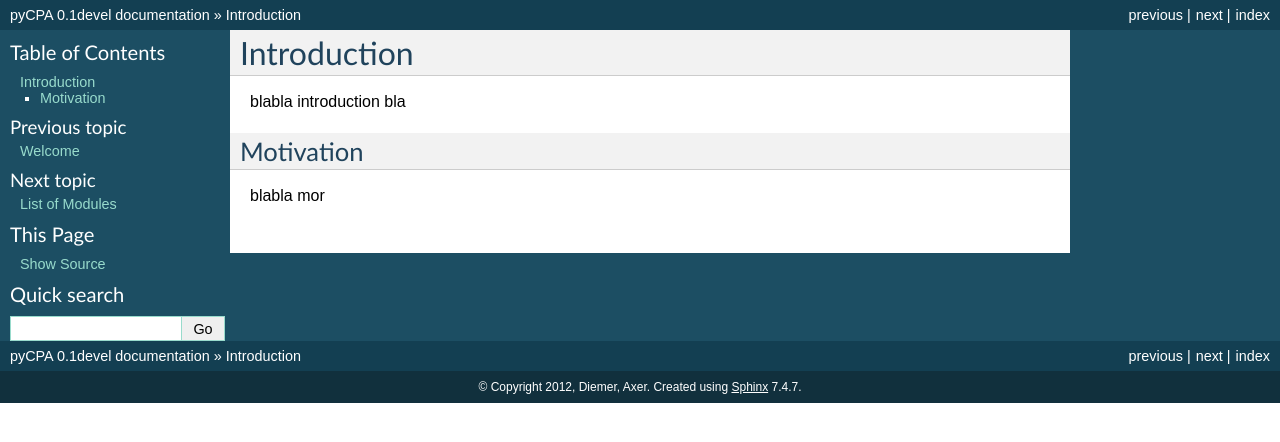
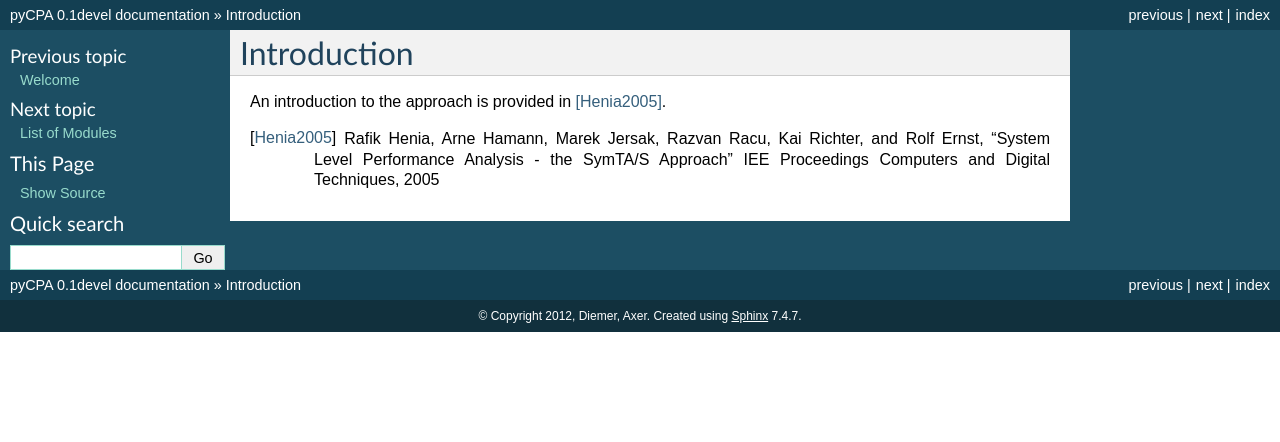
Before and after one commit to IDA-TUBS/pycpa, a Sphinx documentation site: the page built from doc/intro.rst, in a window 1280 px wide. Shown: the top 442 px of the page. Built offline with Sphinx 7.4.7, drawn with Linux system fonts in a browser that asks for light colours; formulas are drawn with MathJax 3.

Commit message:
citation

```diff
--- a/doc/intro.rst
+++ b/doc/intro.rst
@@ -3,10 +3,7 @@
 Introduction
 ==================
 
-blabla introduction bla
+An introduction to the approach is provided in [Henia2005]_.
 
 
-Motivation
-------------------
-
-blabla mor
+.. [Henia2005] Rafik Henia, Arne Hamann, Marek Jersak, Razvan Racu, Kai Richter, and Rolf Ernst, "System Level Performance Analysis - the SymTA/S Approach" IEE Proceedings Computers and Digital Techniques, 2005
```
